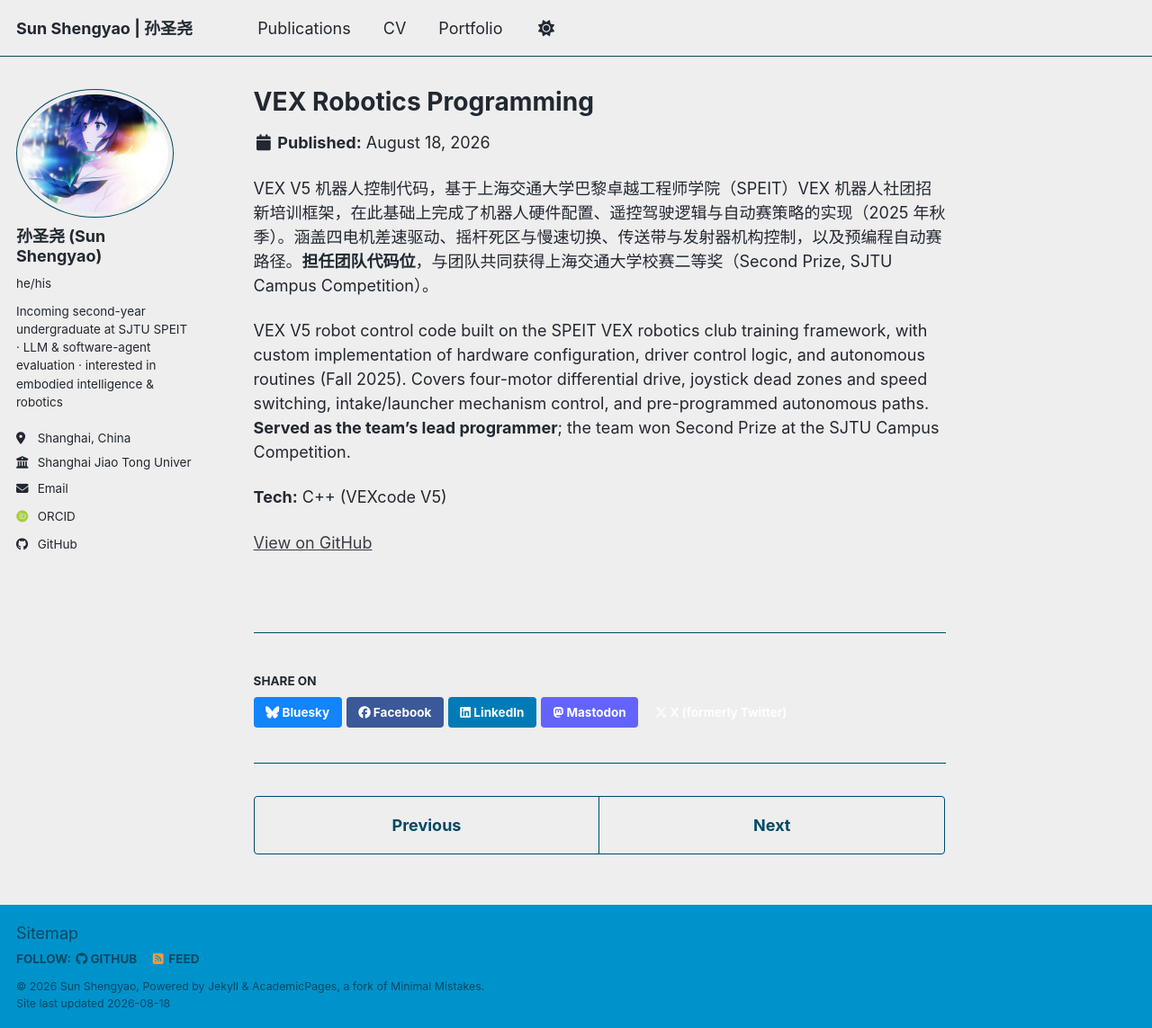
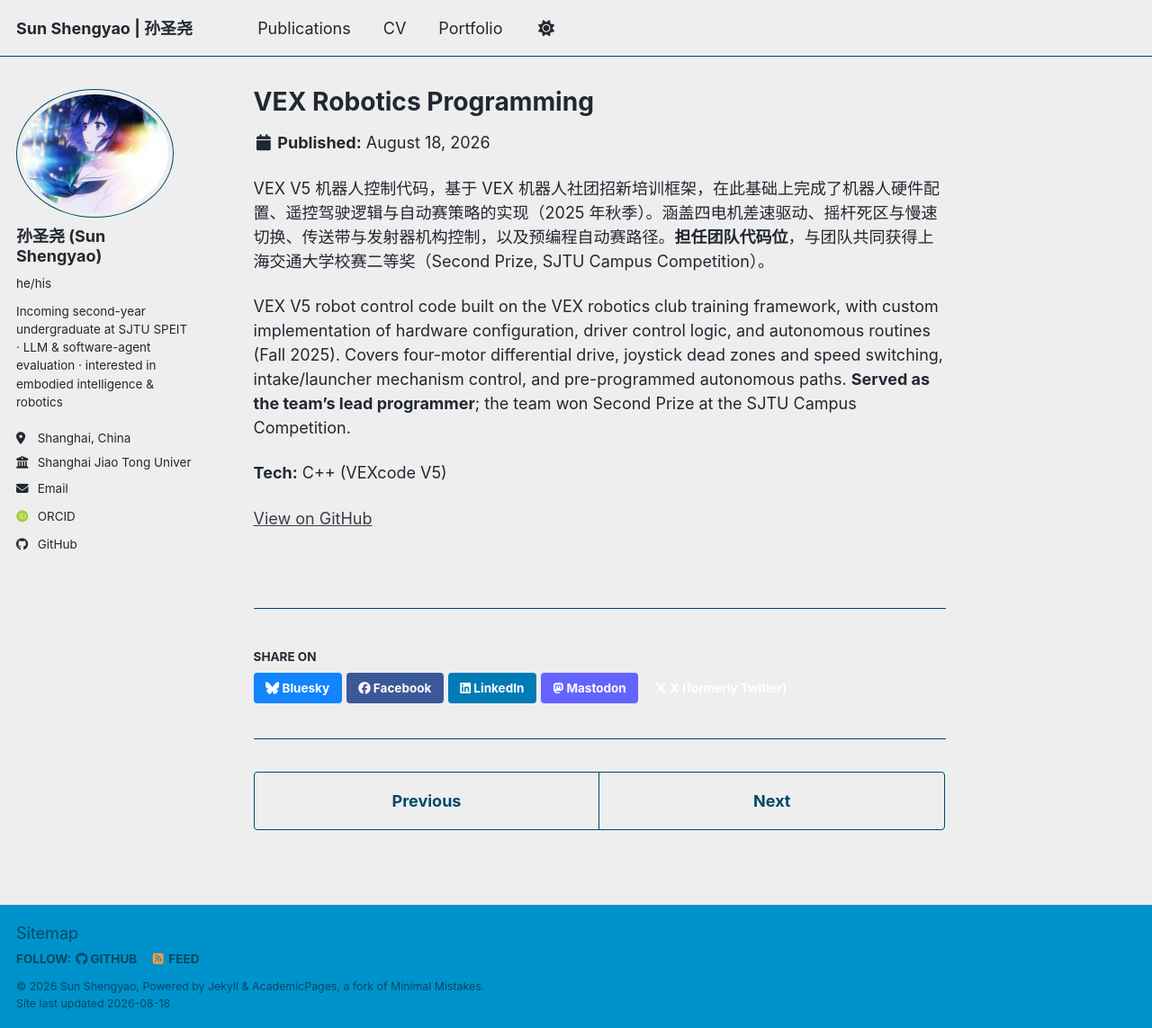
Before and after one commit to shushuyang231/shushuyang231.github.io, a Jekyll site: the page built from _portfolio/vex-robotics.md, in a window 1280 px wide and 1143 px high. Shown: the whole window at 90% size. Built offline with Jekyll 4.4.1, drawn with Linux system fonts in a browser that asks for light colours; some web fonts are replaced; a script bundle is joined from its source files by our own code; library files that are not in the unit come from our copies.

Commit message:
Remove SPEIT reference from VEX portfolio — competition is university-level

```diff
--- a/_portfolio/vex-robotics.md
+++ b/_portfolio/vex-robotics.md
@@ -5,9 +5,9 @@
 order: 4
 ---
 
-VEX V5 机器人控制代码，基于上海交通大学巴黎卓越工程师学院（SPEIT）VEX 机器人社团招新培训框架，在此基础上完成了机器人硬件配置、遥控驾驶逻辑与自动赛策略的实现（2025 年秋季）。涵盖四电机差速驱动、摇杆死区与慢速切换、传送带与发射器机构控制，以及预编程自动赛路径。**担任团队代码位**，与团队共同获得上海交通大学校赛二等奖（Second Prize, SJTU Campus Competition）。
+VEX V5 机器人控制代码，基于 VEX 机器人社团招新培训框架，在此基础上完成了机器人硬件配置、遥控驾驶逻辑与自动赛策略的实现（2025 年秋季）。涵盖四电机差速驱动、摇杆死区与慢速切换、传送带与发射器机构控制，以及预编程自动赛路径。**担任团队代码位**，与团队共同获得上海交通大学校赛二等奖（Second Prize, SJTU Campus Competition）。
 
-VEX V5 robot control code built on the SPEIT VEX robotics club training framework, with custom implementation of hardware configuration, driver control logic, and autonomous routines (Fall 2025). Covers four-motor differential drive, joystick dead zones and speed switching, intake/launcher mechanism control, and pre-programmed autonomous paths. **Served as the team's lead programmer**; the team won Second Prize at the SJTU Campus Competition.
+VEX V5 robot control code built on the VEX robotics club training framework, with custom implementation of hardware configuration, driver control logic, and autonomous routines (Fall 2025). Covers four-motor differential drive, joystick dead zones and speed switching, intake/launcher mechanism control, and pre-programmed autonomous paths. **Served as the team's lead programmer**; the team won Second Prize at the SJTU Campus Competition.
 
 **Tech:** C++ (VEXcode V5)
 
```
